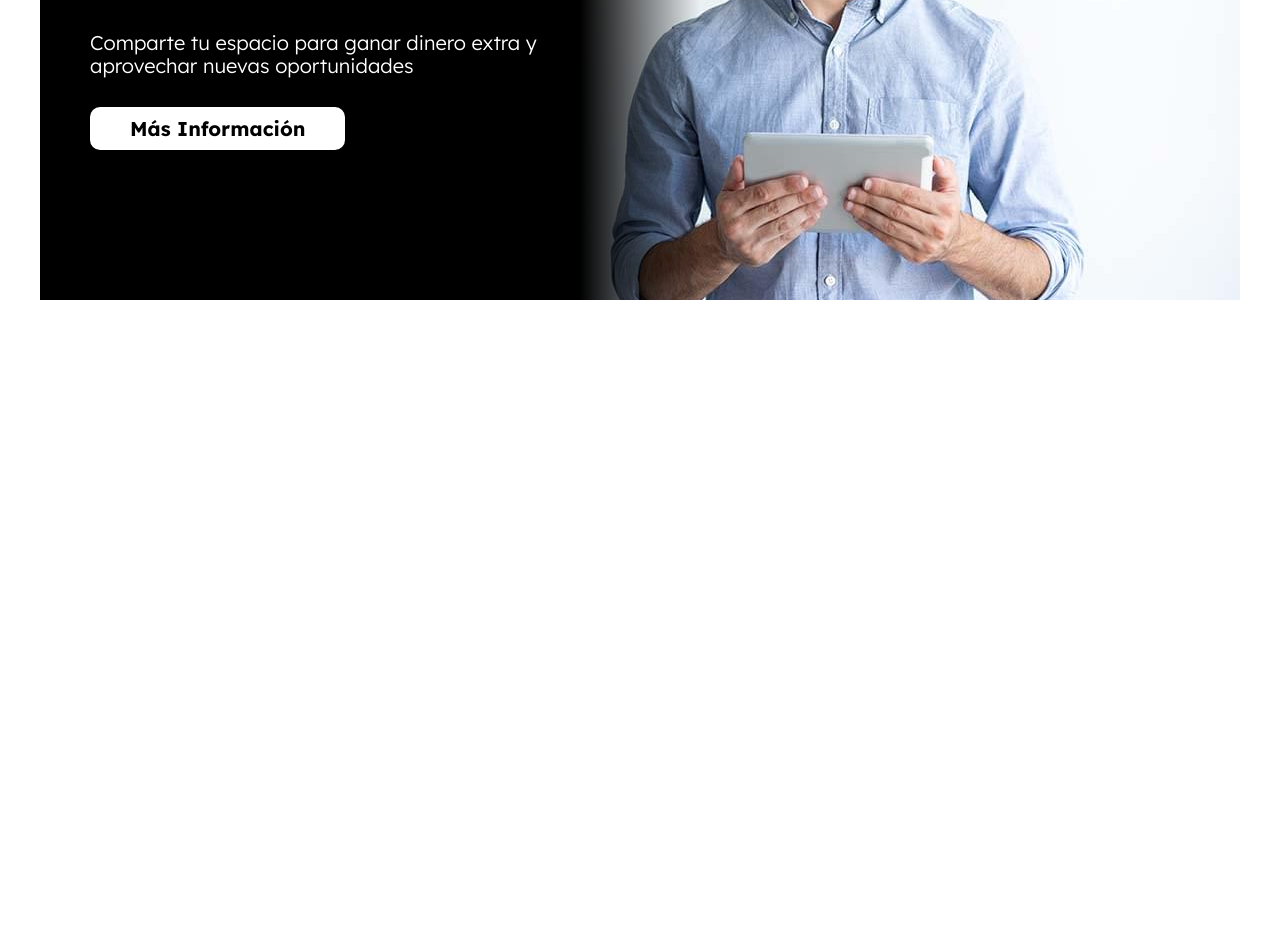
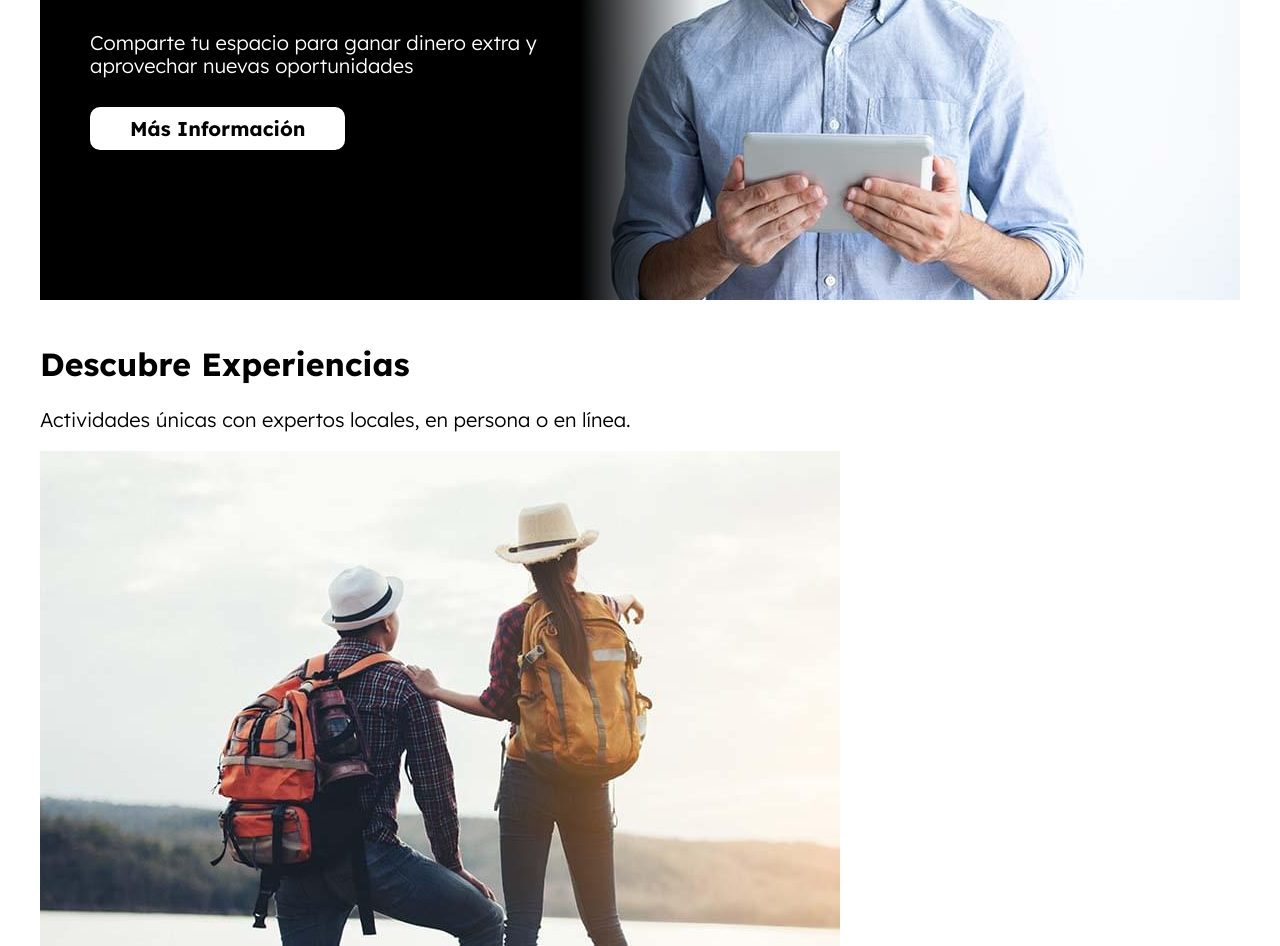
Before and after one commit to CristianMP04/Airbnb, a website: page index.html in a window 1280 px wide. Shown: the part 1854-2800 px from the top of the page. Before the commit the page ends 2154 px from the top, so only its background shows below. Drawn offline with Linux system fonts and the light colour scheme.

Commit message:
create section Experiencias
create section Experiencias

```diff
--- a/index.html
+++ b/index.html
@@ -170,7 +170,30 @@
         </div>
     </section>
 
+    <main class="experiencias contenedor seccion">
+        <h2 class="experiencias__heading">Descubre Experiencias</h2>
+        <p class="experiencias__descripcion">Actividades únicas con expertos locales, en persona o en línea.</p>
 
+        <div class="experiencias__listado">
+            <div class="experiencia">
+                <img class="experiencia__imagen" src="build/img/experiencia_1.jpg" alt="imagen experiencia">
+                <p class="experiencia__titulo">Experiencias</p>
+                <p class="experiencia__descripcion">Actividades locales estés donde estés</p>
+            </div>
+
+            <div class="experiencia">
+                <img class="experiencia__imagen" src="build/img/experiencia_2.jpg" alt="imagen experiencia">
+                <p class="experiencia__titulo">Experiencias</p>
+                <p class="experiencia__descripcion">Visita una ciudad y vive en ella</p>
+            </div>
+
+            <div class="experiencia">
+                <img class="experiencia__imagen" src="build/img/experiencia_3.jpg" alt="imagen experiencia">
+                <p class="experiencia__titulo">Experiencias en línea</p>
+                <p class="experiencia__descripcion">Actividades interactivas en vivo</p>
+            </div>
+        </div>
+    </main>
 
 </body>
 </html>
```
